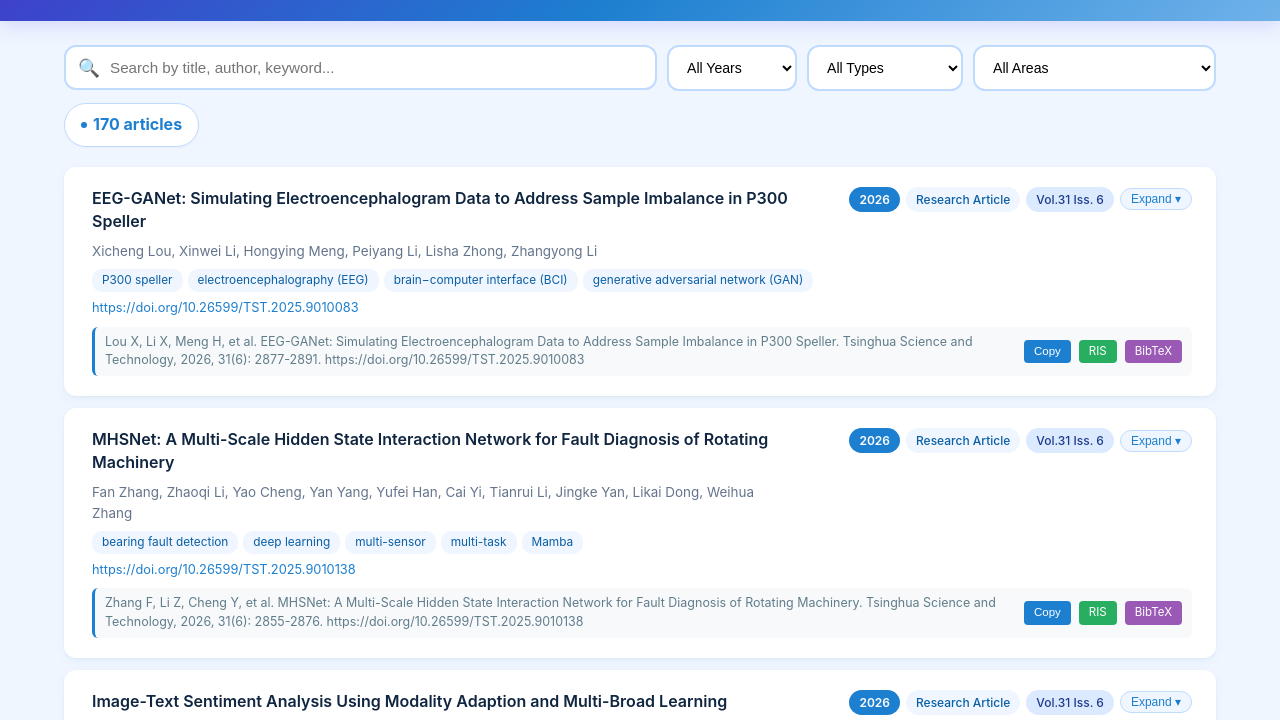
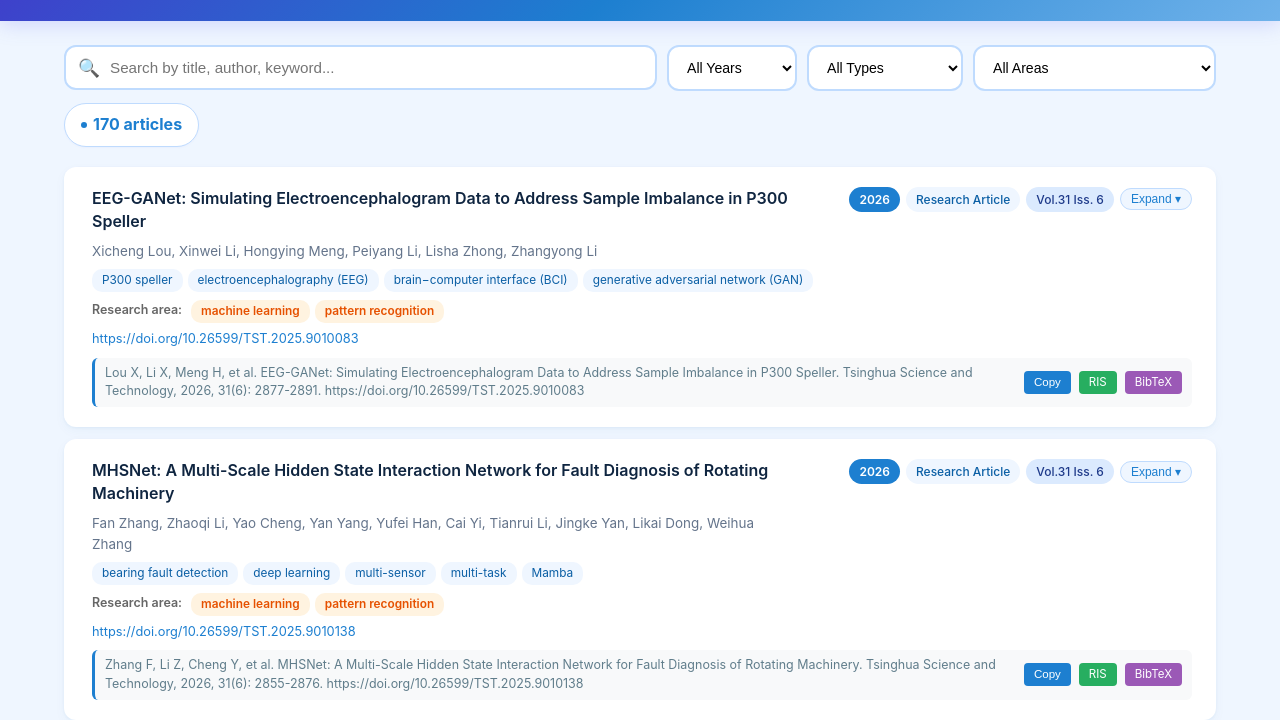
Before and after one commit to TUPjournals/Tsinghua-Science-and-Technology, a plain HTML site: page index.html in a window 1280 px wide. Shown: the part 91-811 px from the top of the page. Drawn offline with Linux system fonts and the light colour scheme.

Commit message:
Research area 展示位置与其他刊一致：卡片内关键词下方（带标签+橙色徽章），详情面板不再重复

```diff
--- a/index.html
+++ b/index.html
@@ -159,7 +159,7 @@ body{font-family:'Inter','Microsoft YaHei',-apple-system,BlinkMacSystemFont,'Seg
 <script>
 // Main app
 (function(){
-  var DATA_URL = 'articles.json?v=20261124b';
+  var DATA_URL = 'articles.json?v=20261124c';
   var allArticles = [];
   var filteredArticles = [];
   var currentQuery = '';
@@ -319,6 +319,17 @@ var FMT_TAG_RE = /<\/?(?:i|b|em|strong|sup|sub|span|small|mark|u|s|strike|tt|cod
         kws += '<span class="kw">' + highlight(kwList[k].replace(FMT_TAG_RE, ''), currentQuery) + '</span>';
       }
       if (kws) html += '<div class="card-keywords">' + kws + '</div>';
+
+      let researchAreaHtml = '';
+      if ((a.research_area||[]).length > 0) {
+        researchAreaHtml = '<div class="card-keywords"><span style="font-size:0.78rem;color:#666;margin-right:4px;font-weight:600">Research area:</span>';
+        for (let j = 0; j < a.research_area.length; j++) {
+          researchAreaHtml += '<span class="kw" style="background:#fff3e0;color:#e65100;font-weight:600">' + esc(a.research_area[j]) + '</span>';
+        }
+        researchAreaHtml += '</div>';
+      }
+      html += researchAreaHtml;
+
       if (a.doi) html += '<div class="card-doi"><a href="https://doi.org/' + a.doi + '" target="_blank" onclick="event.stopPropagation()">https://doi.org/' + esc(a.doi) + '</a></div>';
       if (a.doi) {
         html += '<div class="card-cite" onclick="event.stopPropagation()">' +
@@ -335,13 +346,6 @@ var FMT_TAG_RE = /<\/?(?:i|b|em|strong|sup|sub|span|small|mark|u|s|strike|tt|cod
       if (a.publication_date) html += '<div class="d-item"><label>Published</label><span>' + esc(a.publication_date) + '</span></div>';
 
       html += '</div>';
-      if (a.research_area && a.research_area.length) {
-        html += '<div class="card-keywords" style="margin-top:10px">';
-        for (var r = 0; r < a.research_area.length; r++) {
-          html += '<span class="kw">' + esc(a.research_area[r]) + '</span>';
-        }
-        html += '</div>';
-      }
       if (a.abstract) html += '<div class="d-abstract"><strong>Abstract:</strong> ' + highlight(a.abstract.replace(FMT_TAG_RE, ''), currentQuery) + '</div>';
       html += '<div class="d-links">';
       if (a.pdf) html += '<a href="' + a.pdf + '" target="_blank" onclick="event.stopPropagation()">Download PDF →</a>';
```
